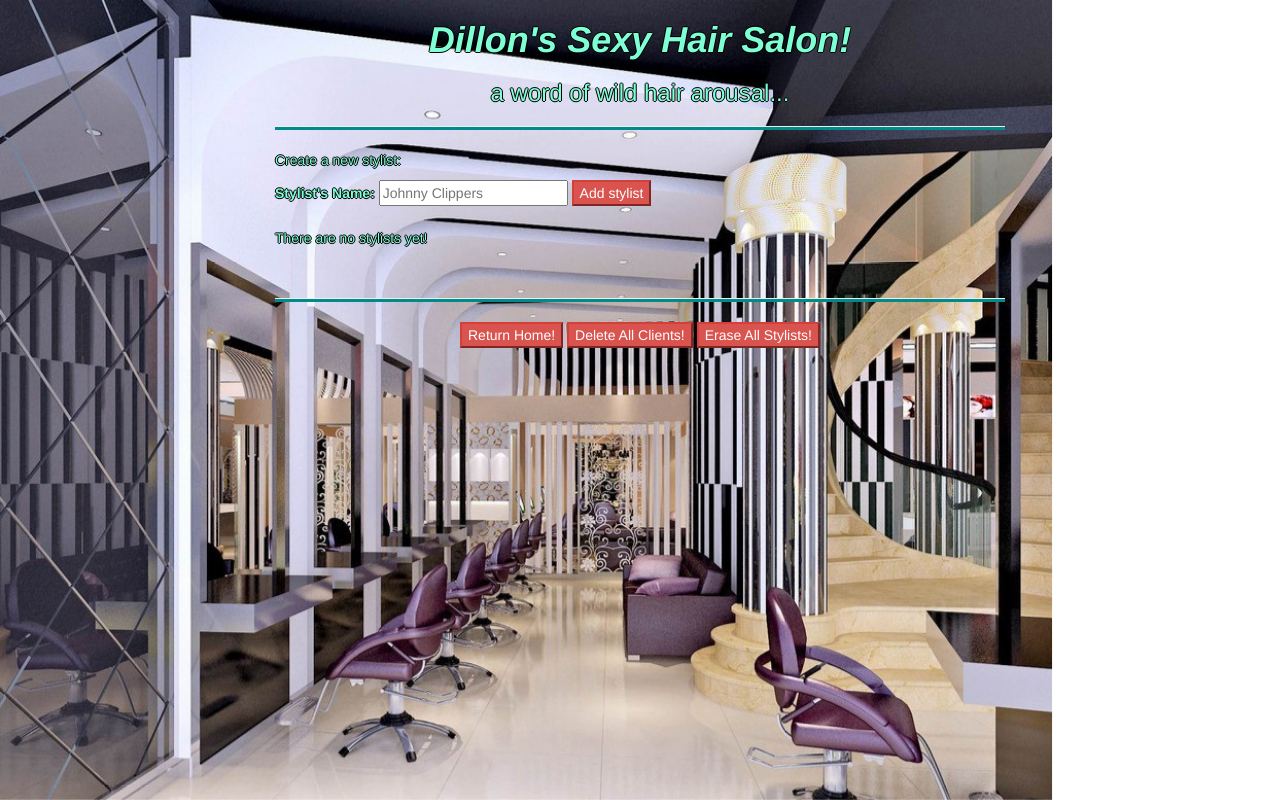
After one commit to DillonLloydLee/Hair_Salon, a PHP site: template views/index.html.twig in a window 1280 px wide. The commit adds this page. Run offline with PHP 8.4, Linux system fonts and the light colour scheme; the template is opened without the code that fills it, so the values that code supplies are empty; some libraries are stand-ins or nearby versions.

Commit message:
add index.html.twig file and make it pretty.

```diff
--- a/app/app.php
+++ b/app/app.php
@@ -61,4 +61,5 @@
     });
 
     return $app;
- ?>
+
+?>
--- /dev/null
+++ b/views/index.html.twig
@@ -0,0 +1,59 @@
+<html>
+<head>
+    <title>Dillon's Sexy Hair</title>
+    <link rel="stylesheet" href="https://maxcdn.bootstrapcdn.com/bootstrap/3.3.5/css/bootstrap.min.css">
+    <link rel="stylesheet" href="styles.css">
+</head>
+    <body>
+        <div class="container">
+
+            <img src="salon.jpg" style='position:fixed; top:0px; left:0px; height:100%; z-index:-1;'>
+
+            <div class="col-sm-2"></div>
+            <div class="col-sm-8">
+
+                <h1><center>Dillon's Sexy Hair Salon!</center></h1>
+                <h3><center>a word of wild hair arousal...</center></h3>
+                <hr>
+
+                <p>Create a new stylist:</p>
+
+                <form action="/stylists" method="post">
+                    <label for="name">Stylist's Name:</label>
+                    <input id="name" name="name" type="text" placeholder="Johnny Clippers">
+
+                    <button type="submit" class="btn-danger">Add stylist</button>
+                </form>
+                <br><br>
+
+                {% if stylists is not empty %}
+                    <p>Here are all your stylists:</p>
+                    <ul>
+                        {% for stylist in stylists %}
+                            <li><a href="/stylists/{{ stylist.getId }}">{{ stylist.getName }}</a></li>
+                        {% endfor %}
+                    </ul>
+                {% else %}
+                    <p> There are no stylists yet!</p>
+                {% endif %}
+                <br>
+                <hr>
+
+                <center>
+                    <form action="/" method="get">
+                        <button type="submit" class="btn-danger">Return Home!</button>
+                    </form>
+                    <form action="/deleted_clients" method="post">
+                        <button type="submit" class="btn-danger">Delete All Clients!</button>
+                    </form>
+                    <form action="/deleted_stylists" method="post">
+                        <button type="submit" class="btn-danger">Erase All Stylists!</button>
+                    </form>
+                </center>
+
+            </div>
+            <div class="col-sm-2"></div>
+
+        </div>
+    </body>
+</html>
--- /dev/null
+++ b/web/styles.css
@@ -0,0 +1,31 @@
+hr {
+    color: #008B8B;
+    background-color: #008B8B;
+    height: 3px;
+}
+
+form {
+    display: inline;
+}
+
+p {
+    color: #7FFFD4;
+    text-shadow: 1px 0 0 #000, 0 -1px 0 #000, 0 1px 0 #000, -1px 0 0 #000;
+}
+
+h1 {
+    color: #7FFFD4;
+    text-shadow: 1px 0 0 #000, 0 -1px 0 #000, 0 1px 0 #000, -1px 0 0 #000;
+    font-style: italic;
+    font-weight: 900;
+}
+
+h3 {
+    color: #7FFFD4;
+    text-shadow: 1px 0 0 #000, 0 -1px 0 #000, 0 1px 0 #000, -1px 0 0 #000;
+}
+
+label {
+    color: #7FFFD4;
+    text-shadow: 1px 0 0 #000, 0 -1px 0 #000, 0 1px 0 #000, -1px 0 0 #000;
+}
```
Also changed, not shown: views/stylist.html.twig (added), web/salon.jpg (added).
